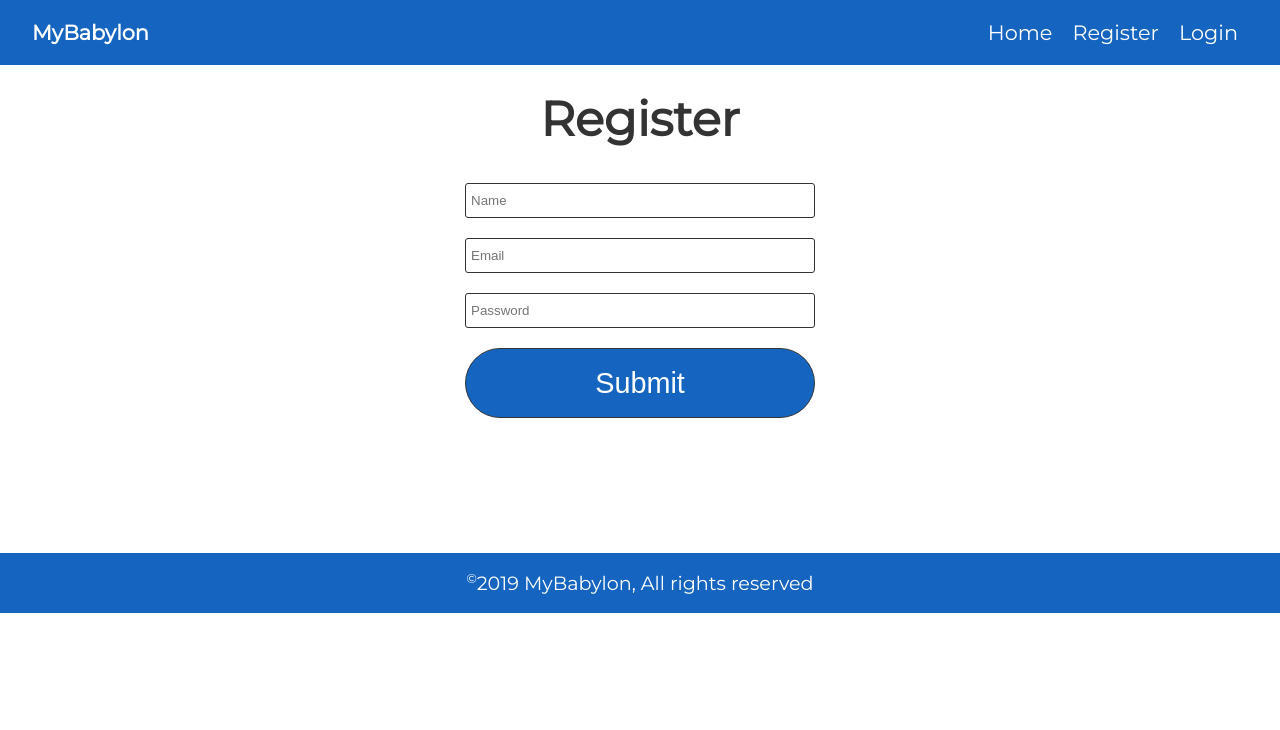
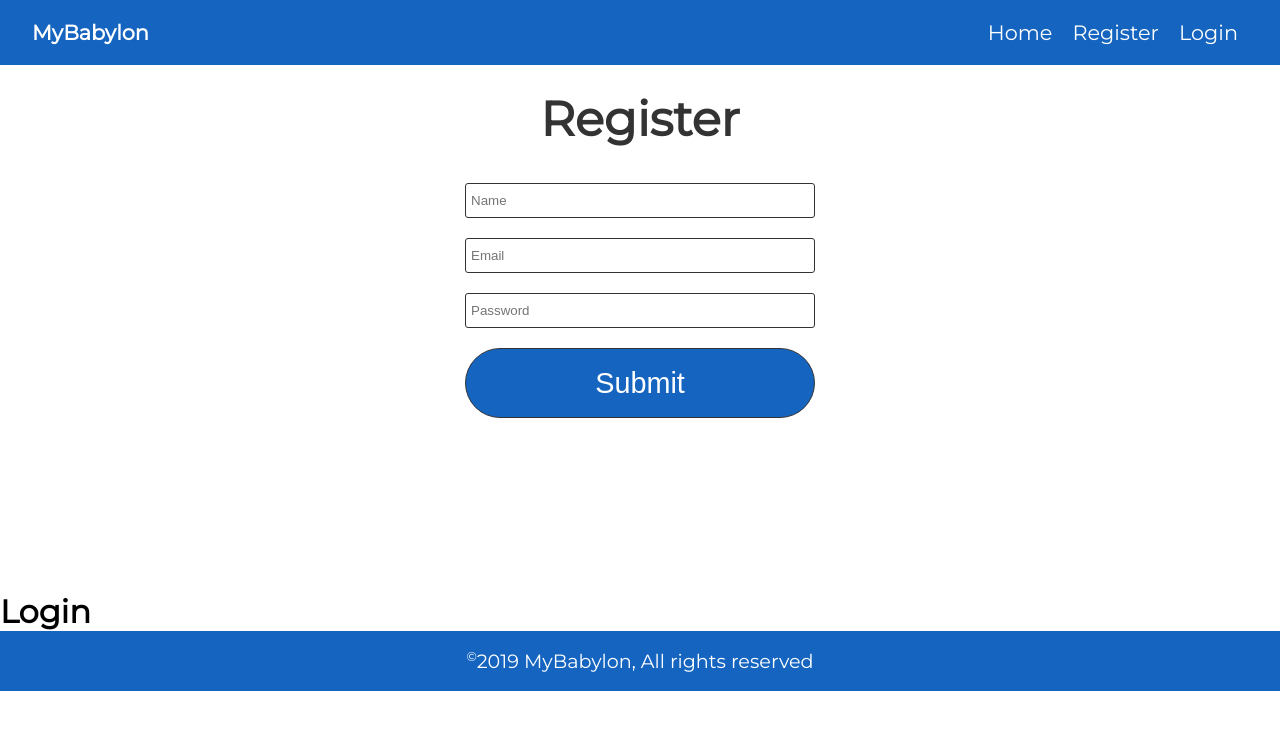
Before and after one commit to RobertP09/mybabylonAPI, a React (Create React App) app in the folder client/: page / in a window 1280 px wide. Shown: the top 730 px of the page. Built offline with nearby package versions, Linux system fonts and the light colour scheme.

Commit message:
Adjustments

```diff
--- a/client/src/App.js
+++ b/client/src/App.js
@@ -3,13 +3,15 @@ import './App.scss';
 import MainHeader from './layout/MainHeader';
 import MainFooter from './layout/MainFooter';
 import Register from './layout/Register';
+import Login from './layout/Login';
 
 function App() {
   return (
     <div className="App">
-      <MainHeader></MainHeader>
-      <Register></Register>
-      <MainFooter></MainFooter>
+        <MainHeader></MainHeader>
+        <Register></Register>
+        <Login></Login>
+        <MainFooter></MainFooter>
     </div>
   );
 }
--- a/client/src/layout/Login.js
+++ b/client/src/layout/Login.js
@@ -1,23 +1,13 @@
-import React, { Component } from 'react';
+import React, {Component, Fragment} from 'react';
 
 class Login extends Component {
-    constructor(props) {
-        super(props);
-        this.state = {};
-    }
-
     render() {
-        return(
-        <section className="loginForm">
-            <form>
-                <input name="name">
-                <input name="name">
-                <input name="name">
-                <input>
-            </form>
-        </section>
+        return (
+            <Fragment>
+                <h1>Login</h1>
+            </Fragment>
         );
     }
-};
+}
 
 export default Login;
```
